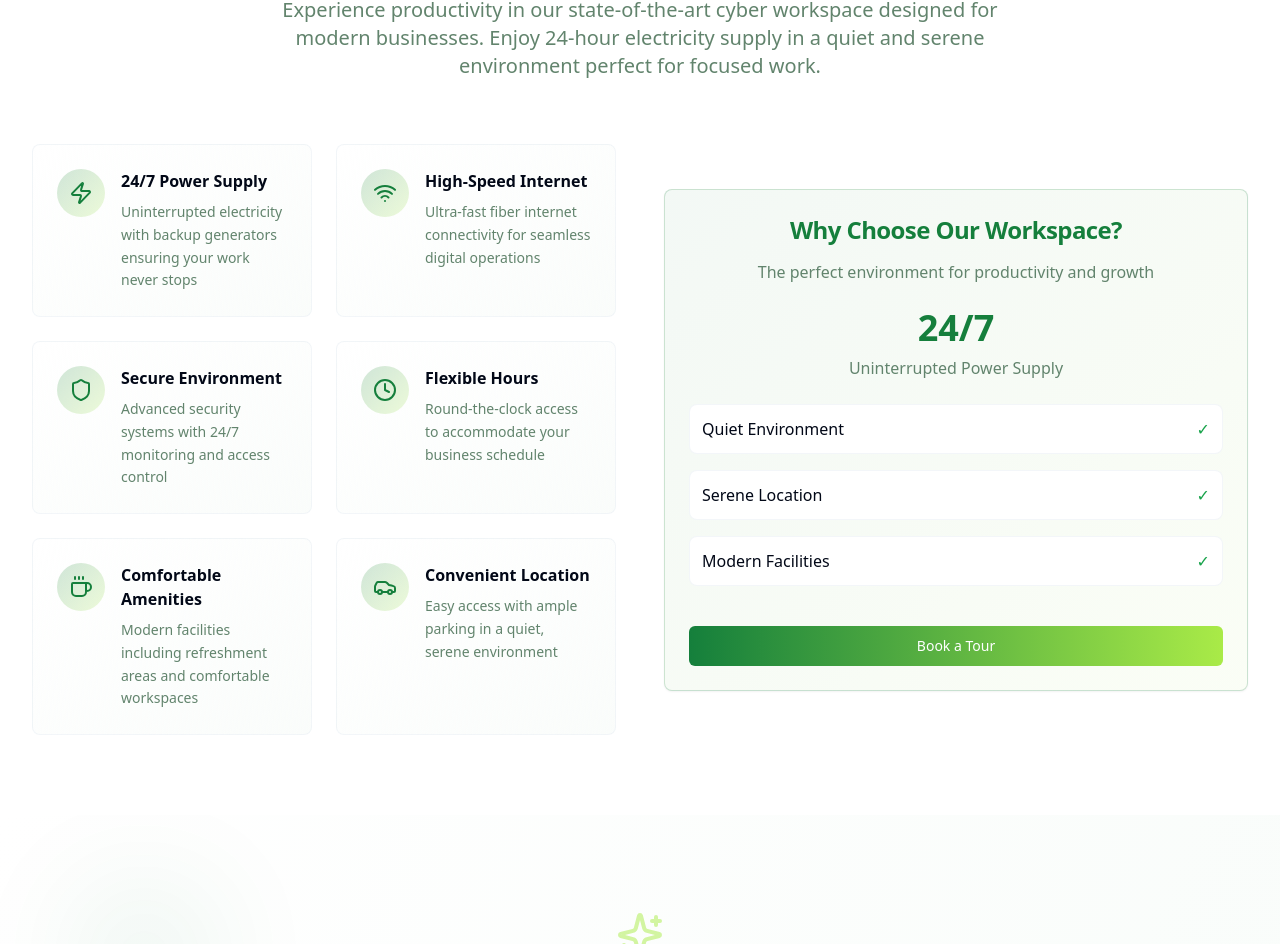
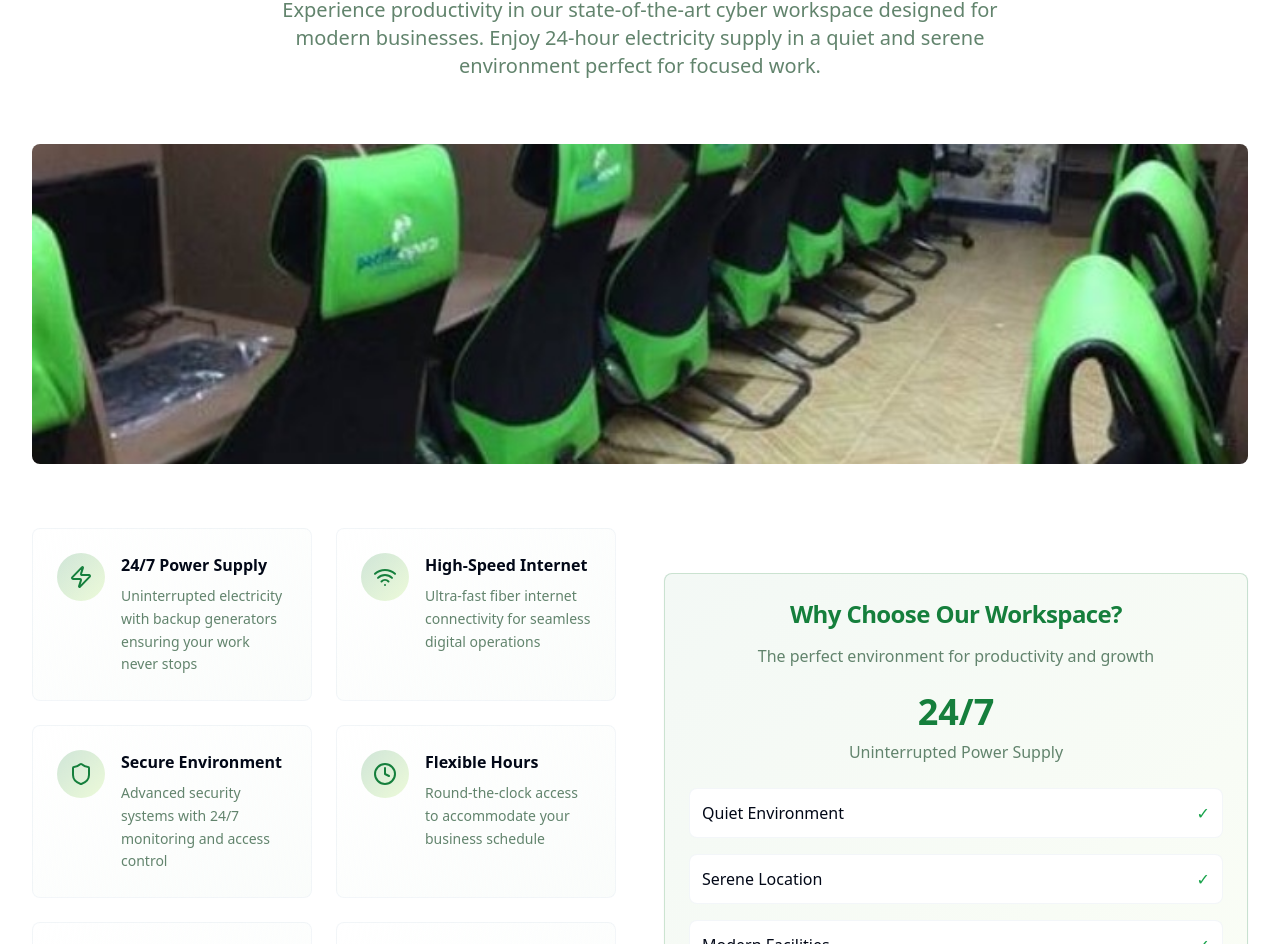
Before and after one commit to dreimac1/budagreen-grow-solutions, a React (Vite) app: page / in a window 1280 px wide. Shown: the part 2254-3198 px from the top of the page. Built offline with nearby package versions, Linux system fonts and the light colour scheme.

Commit message:
Add image to Cyber Workspace
Added the provided image to the Cyber Workspace section.

```diff
--- a/src/components/CyberWorkspace.tsx
+++ b/src/components/CyberWorkspace.tsx
@@ -47,6 +47,15 @@ const CyberWorkspace = () => {
             Experience productivity in our state-of-the-art cyber workspace designed for modern businesses.
             Enjoy 24-hour electricity supply in a quiet and serene environment perfect for focused work.
           </p>
+        </div>
+
+        {/* Workspace Image */}
+        <div className="mb-16">
+          <img
+            src="/lovable-uploads/ebd99633-08e7-47da-9cd9-e957f182fce7.png"
+            alt="Budagreen Cyber Workspace - Modern office chairs and workstations"
+            className="w-full h-64 md:h-80 object-cover rounded-lg shadow-elegant"
+          />
         </div>
 
         <div className="grid grid-cols-1 lg:grid-cols-2 gap-12 items-center">
```
Also changed, not shown: public/lovable-uploads/ebd99633-08e7-47da-9cd9-e957f182fce7.png (added).
